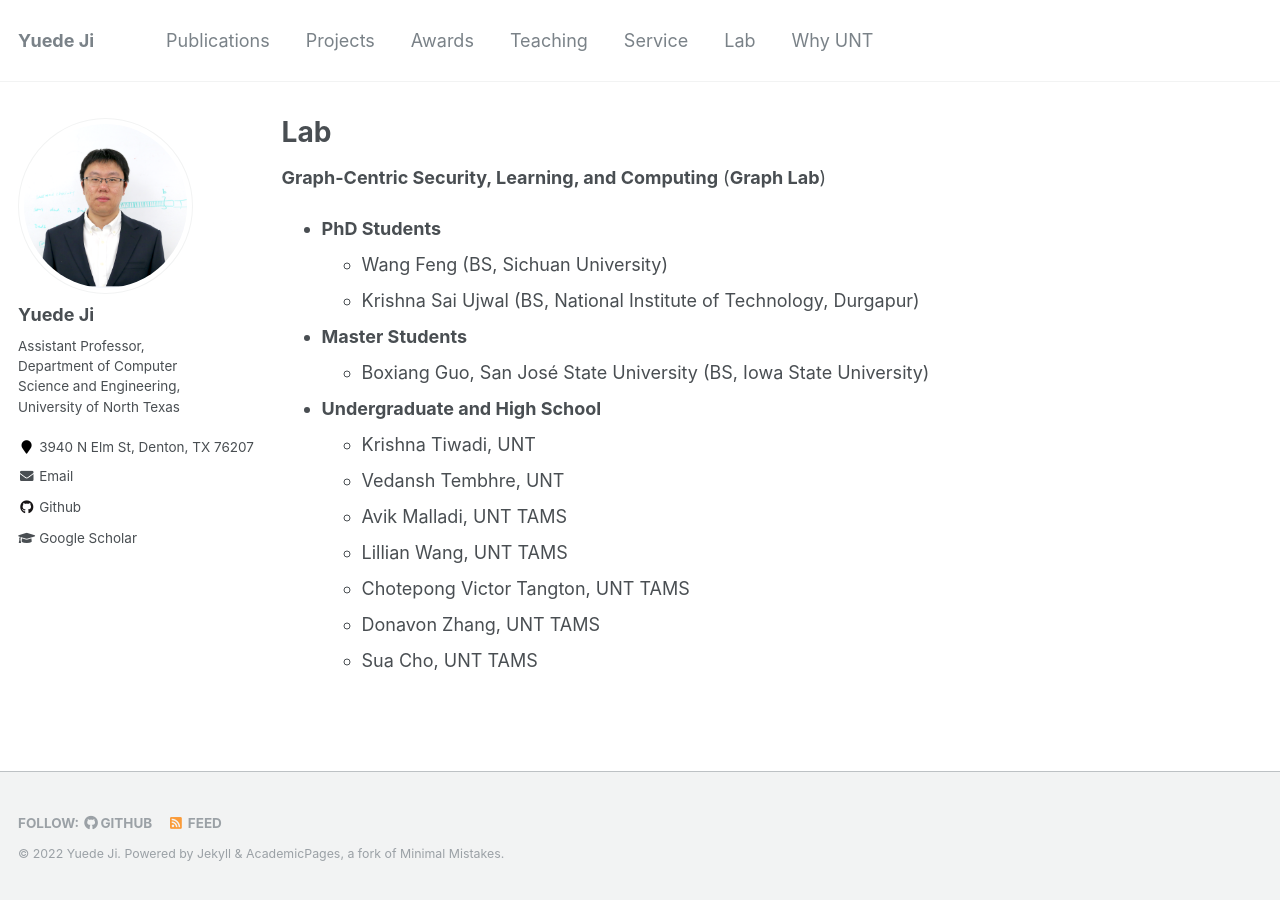
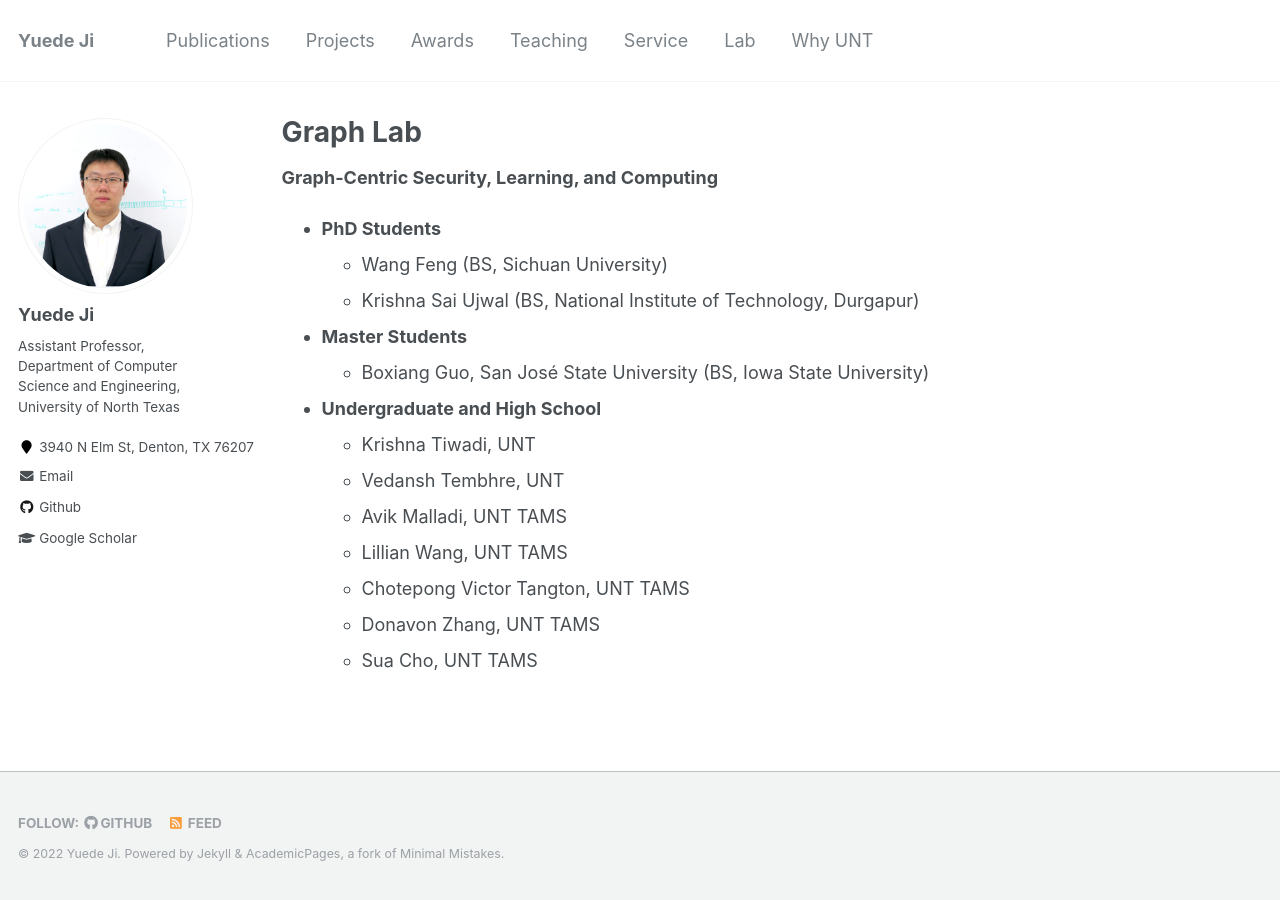
Before and after one commit to yuede/yuede.github.io, a Jekyll site: the page built from _pages/lab.md, in a window 1280 px wide. Built offline with Jekyll 4.4.1, drawn with Linux system fonts in a browser that asks for light colours.

Commit message:
update lab

```diff
--- a/_pages/lab.md
+++ b/_pages/lab.md
@@ -1,11 +1,11 @@
 ---
 layout: archive
-title: "Lab"
+title: "Graph Lab"
 permalink: /lab/
 author_profile: true
 ---
 
-<strong>Graph-Centric Security, Learning, and Computing</strong> (<strong>Graph Lab</strong>)
+<strong>Graph-Centric Security, Learning, and Computing</strong>
 
 * **PhD Students**
     * Wang Feng (BS, Sichuan University)
```
